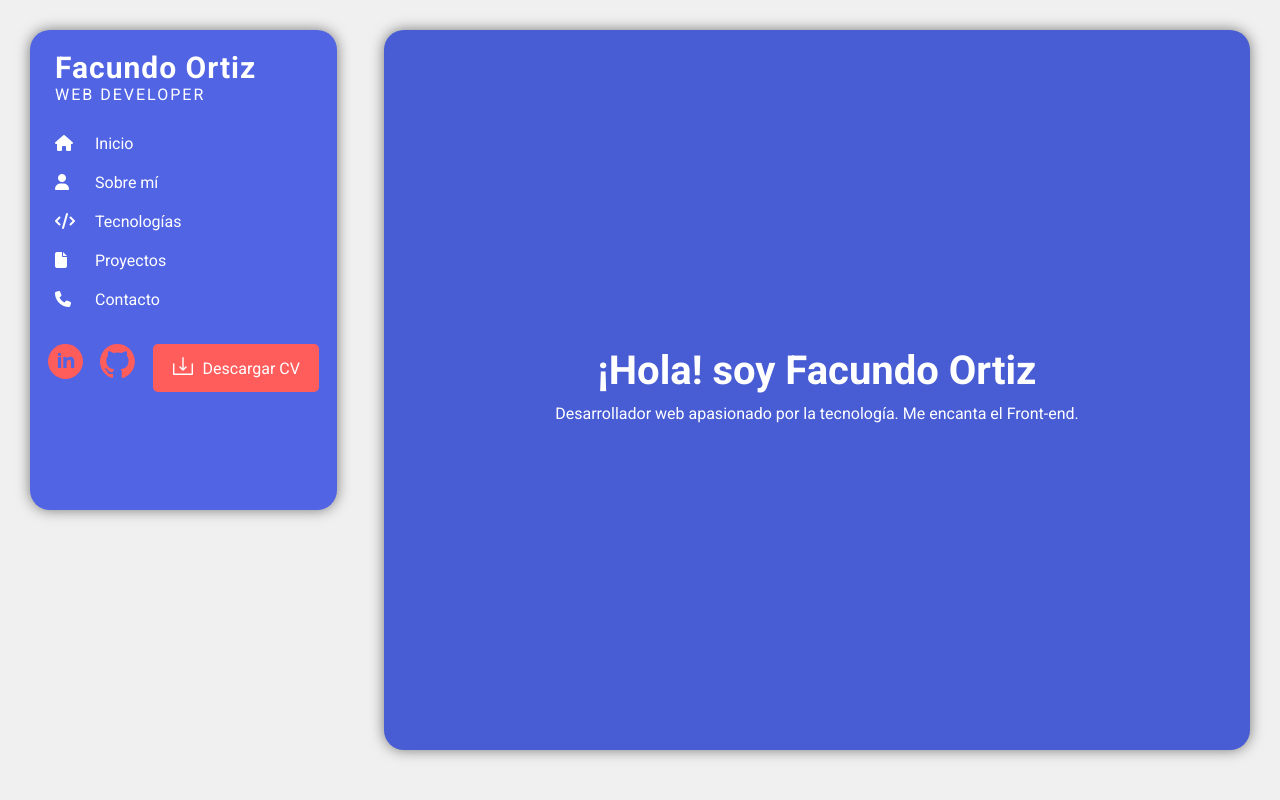
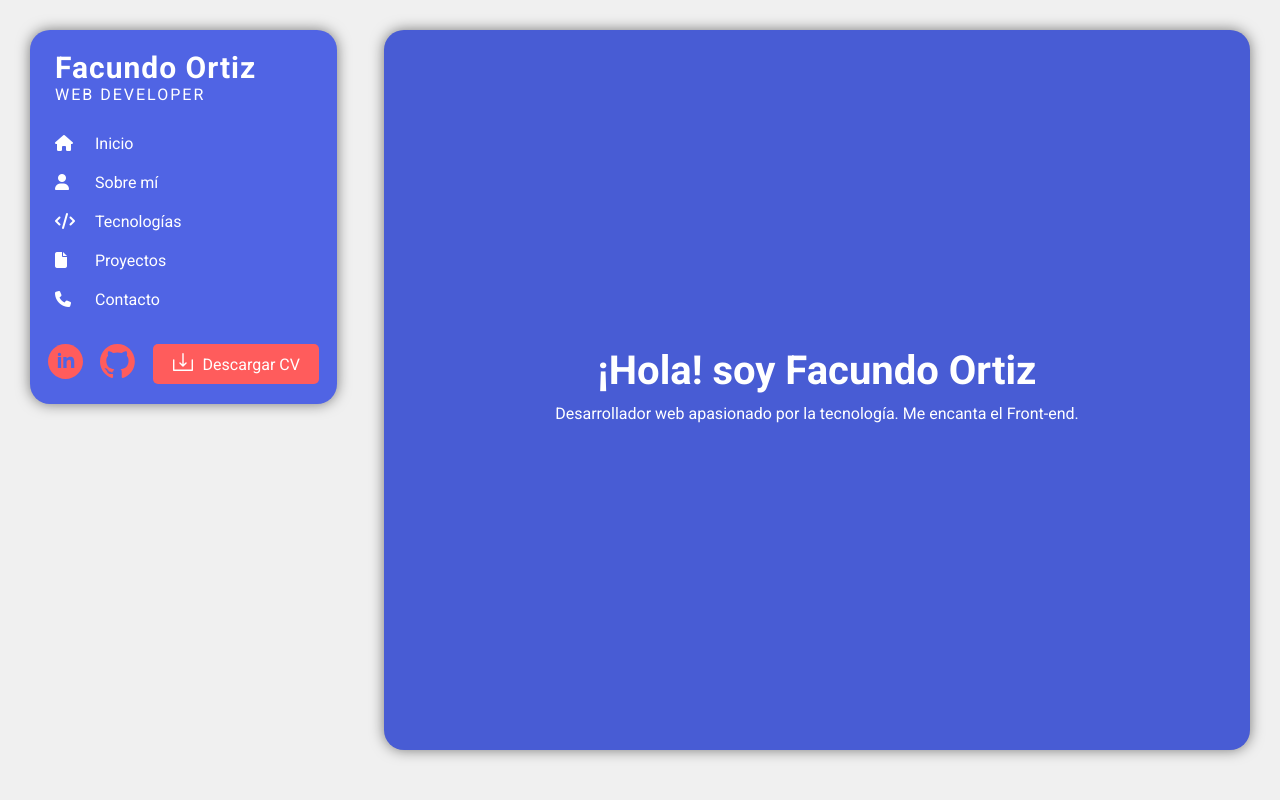
Before and after one commit to FakuOrtiz/portfolio, a React (Vite) app: page / in a window 1280 px wide. Shown: the top 800 px of the page. Built offline with nearby package versions, Linux system fonts and the light colour scheme.

Commit message:
new fixes

```diff
--- a/src/components/leftCard/LeftCard.module.css
+++ b/src/components/leftCard/LeftCard.module.css
@@ -8,7 +8,6 @@
 .card {
   background-color: #5064e4;
   width: 24vw;
-  height: 60vh;
   border-radius: 20px;
   box-shadow: 0px 0px 14px 0px rgba(0, 0, 0, 0.5);
   -webkit-box-shadow: 0px 0px 14px 0px rgba(0, 0, 0, 0.5);
@@ -78,7 +77,7 @@
   justify-content: center;
   align-items: center;
   width: 13vw;
-  height: 6vh;
+  height: 40px;
   text-align: center;
 }
 
```
